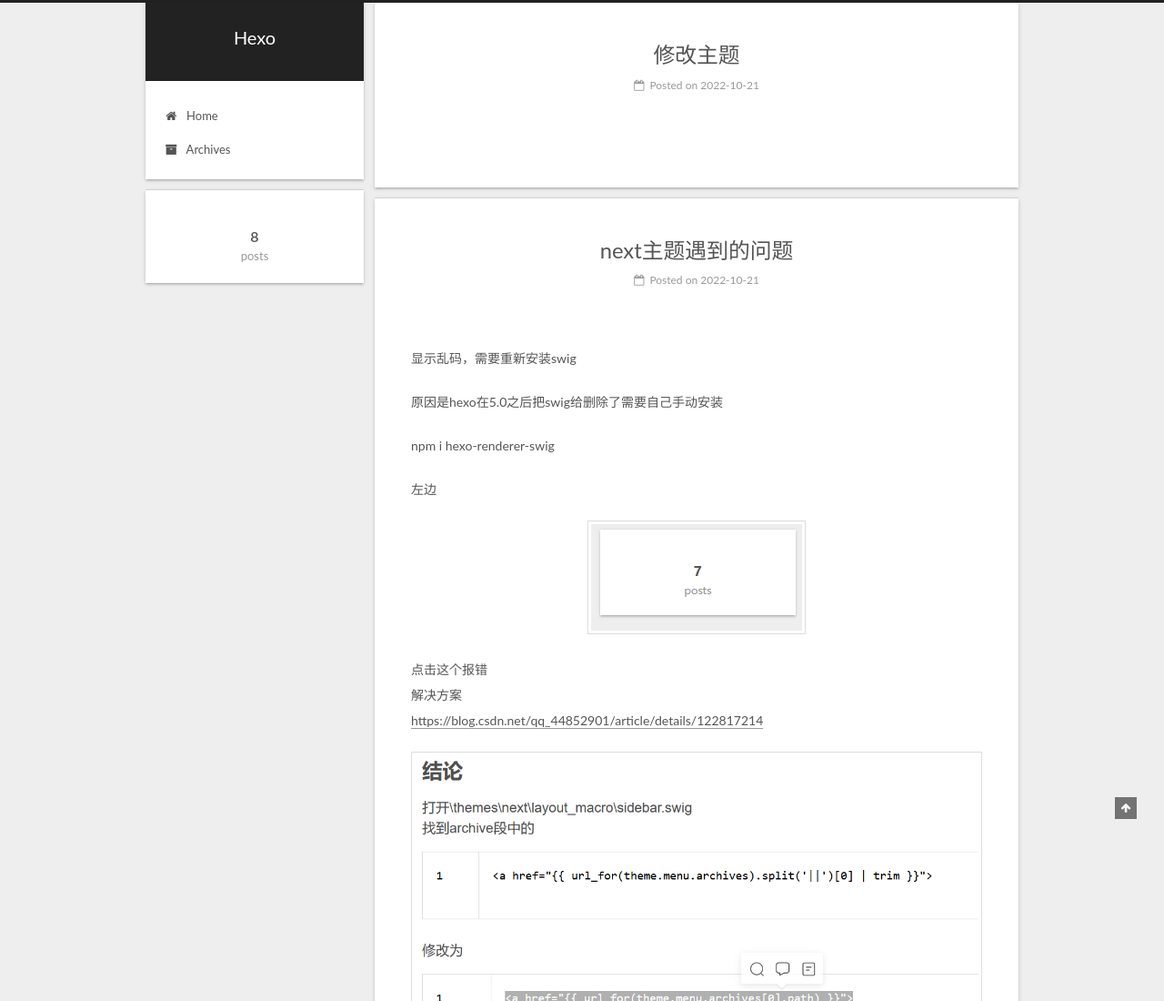
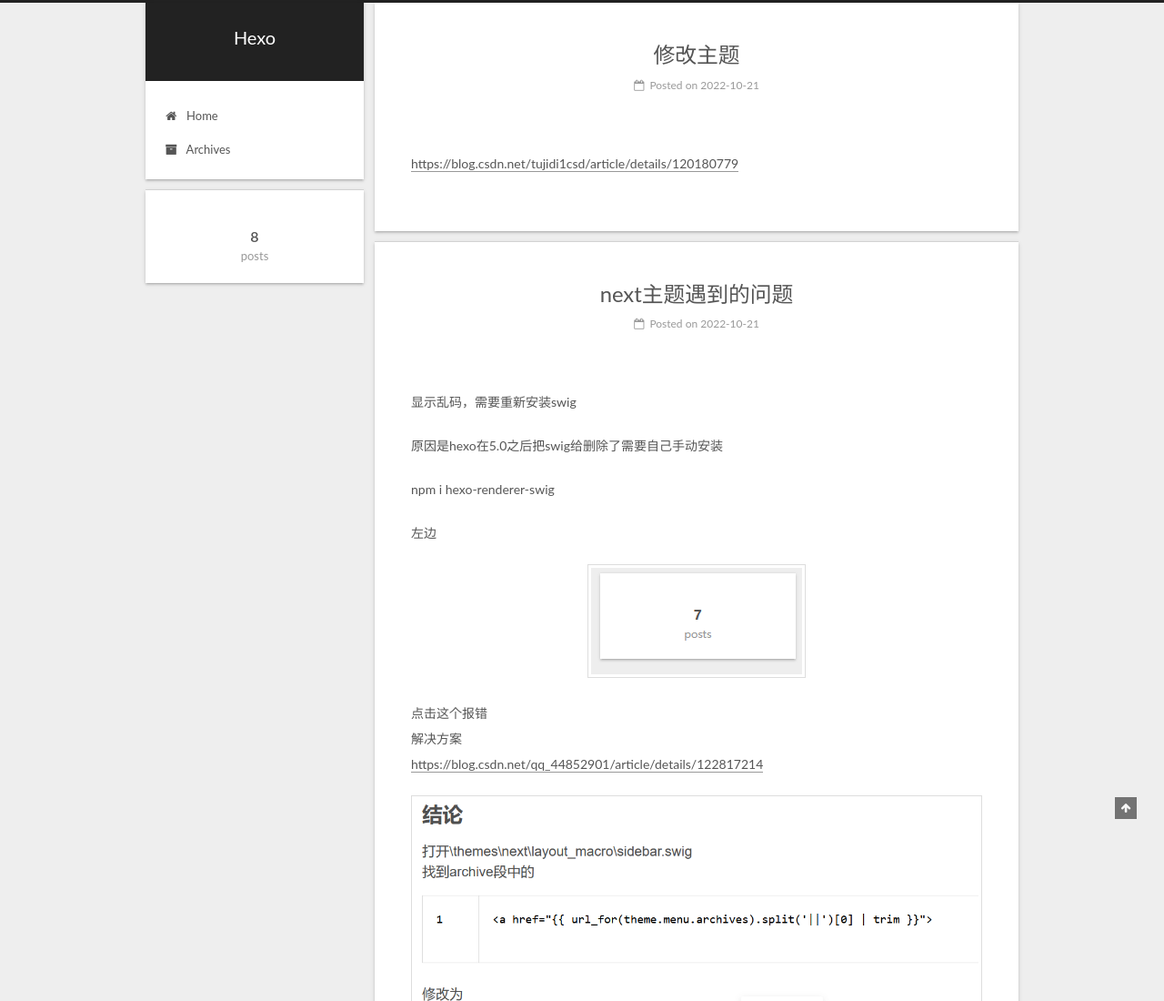
Before and after one commit to developer-hq/developer-hq.github.io, a plain HTML site: page index.html in a window 1280 px wide. Shown: the top 1100 px of the page at 91% size. Drawn offline with Linux system fonts and the light colour scheme.

Commit message:
Site updated: 2022-10-21 23:29:14

```diff
--- a/index.html
+++ b/index.html
@@ -300,6 +300,7 @@
 
 
 
+            <p><a target="_blank" rel="noopener" href="https://blog.csdn.net/tujidi1csd/article/details/120180779">https://blog.csdn.net/tujidi1csd/article/details/120180779</a></p>
 
 
 
```
Also changed, not shown: 2022/10/21/修改主题/index.html (+4 -1 lines).
